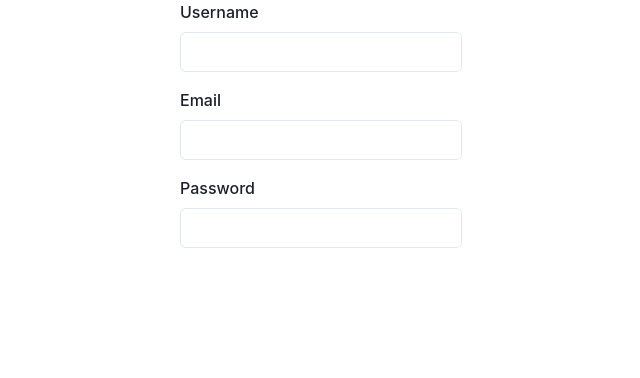
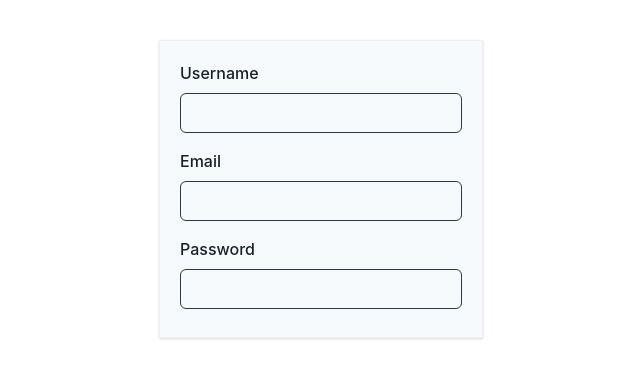
Before and after one commit to Rickykn/project-team-commerce, a Next.js app in the folder client/: page /auth/register in a window 1280 px wide. Shown: the top 378 px of the page, without its empty margins (319-959 px from the left). Built offline with nearby package versions, Linux system fonts and the light colour scheme.

Commit message:
register page added

```diff
--- a/client/src/pages/auth/register.jsx
+++ b/client/src/pages/auth/register.jsx
@@ -15,23 +15,23 @@ const register = () => {
 
   return (
     <Flex justify="center">
-      <Box>
-        <Stack>
+      <Box mt="10" borderWidth="1px" borderColor="gray.100" bgColor="gray.50" shadow="base">
+        <Stack m="5">
           <FormControl isInvalid={formik.errors.username}>
             <FormLabel htmlFor="inputUsername">Username</FormLabel>
-            <Input onChange={inputHandler} id="inputUsername" name="username" />
+            <Input borderColor="gray.700" onChange={inputHandler} id="inputUsername" name="username" />
             <FormHelperText>{formik.errors.username}</FormHelperText>
           </FormControl>
 
           <FormControl isInvalid={formik.errors.email}>
             <FormLabel htmlFor="inputEmail">Email</FormLabel>
-            <Input onChange={inputHandler} id="inputEmail" name="email" />
+            <Input borderColor="gray.700" onChange={inputHandler} id="inputEmail" name="email" />
             <FormHelperText>{formik.errors.email}</FormHelperText>
           </FormControl>
 
           <FormControl isInvalid={formik.errors.password}>
             <FormLabel htmlFor="inputPassword">Password</FormLabel>
-            <Input onChange={inputHandler} id="inputPassword" name="password" />
+            <Input borderColor="gray.700" onChange={inputHandler} id="inputPassword" name="password" />
             <FormHelperText>{formik.errors.password}</FormHelperText>
           </FormControl>
         </Stack>
--- a/client/src/redux/store.js
+++ b/client/src/redux/store.js
@@ -7,5 +7,5 @@ const rootReducer = combineReducers({
 });
 
 const store = createStore(rootReducer, applyMiddleware(thunk));
-// sdfalskjdfljasdfkjasdlfjlajsdkf
+
 export default store;
```
